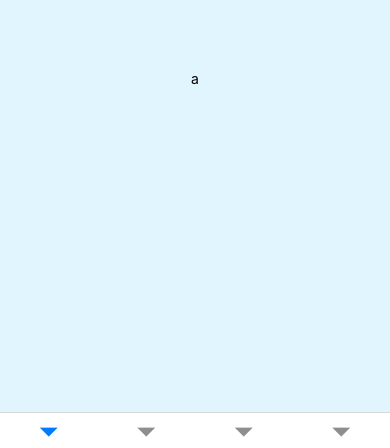
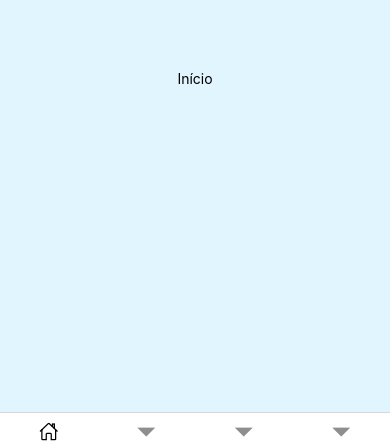
Before and after one commit to hiagooliveirap/tcc_expo, a React Native app: screen /Tab in a window 390 px wide. Shown: the part 383-831 px from the top of the page. Built offline with nearby package versions, Linux system fonts and the light colour scheme.

Commit message:
Icon TabBottom

```diff
--- a/src/main/index.js
+++ b/src/main/index.js
@@ -4,7 +4,7 @@ import styles from './styles';
 export default function Main() {
     return(
         <View style={styles.container}>
-            <Text>a</Text>
+            <Text>Início</Text>
         </View>
     );
 }
--- a/src/pedidos/index.js
+++ b/src/pedidos/index.js
@@ -4,7 +4,7 @@ import styles from './styles';
 export default function Pedidos() {
     return(
         <View style={styles.container}>
-            <Text>abc</Text>
+            <Text>Pedidos</Text>
         </View>
     );
 }
--- a/src/produtos/index.js
+++ b/src/produtos/index.js
@@ -4,7 +4,7 @@ import styles from './styles';
 export default function Produtos() {
     return(
         <View style={styles.container}>
-            <Text>a</Text>
+            <Text>Produtos</Text>
         </View>
     );
 }
--- a/src/profile/index.js
+++ b/src/profile/index.js
@@ -4,7 +4,7 @@ import styles from './styles';
 export default function Perfil() {
     return(
         <View style={styles.container}>
-            <Text>a</Text>
+            <Text>Perfil</Text>
         </View>
     );
 }
--- a/src/rotas/rotasTab.js
+++ b/src/rotas/rotasTab.js
@@ -1,6 +1,7 @@
 import * as React from 'react';
 import { createNativeStackNavigator } from '@react-navigation/native-stack';
 import { createBottomTabNavigator } from '@react-navigation/bottom-tabs';
+import Ionicons from 'react-native-vector-icons/Ionicons';
 
 import Main from '../main';
 import Produtos from '../produtos';
@@ -12,7 +13,7 @@ const Tab = createBottomTabNavigator();
 export default function RotasTab() {
     return(
             <Tab.Navigator>
-                <Tab.Screen name='Início' component={Main} />
+                <Tab.Screen name='Início' component={Main} options={{ tabBarIcon: () => <Ionicons name='home-outline' size={20} />}}/>
                 <Tab.Screen name='Pedidos' component={Pedidos} />
                 <Tab.Screen name='Produtos' component={Produtos} />
                 <Tab.Screen name='Perfil' component={Perfil} />
```
